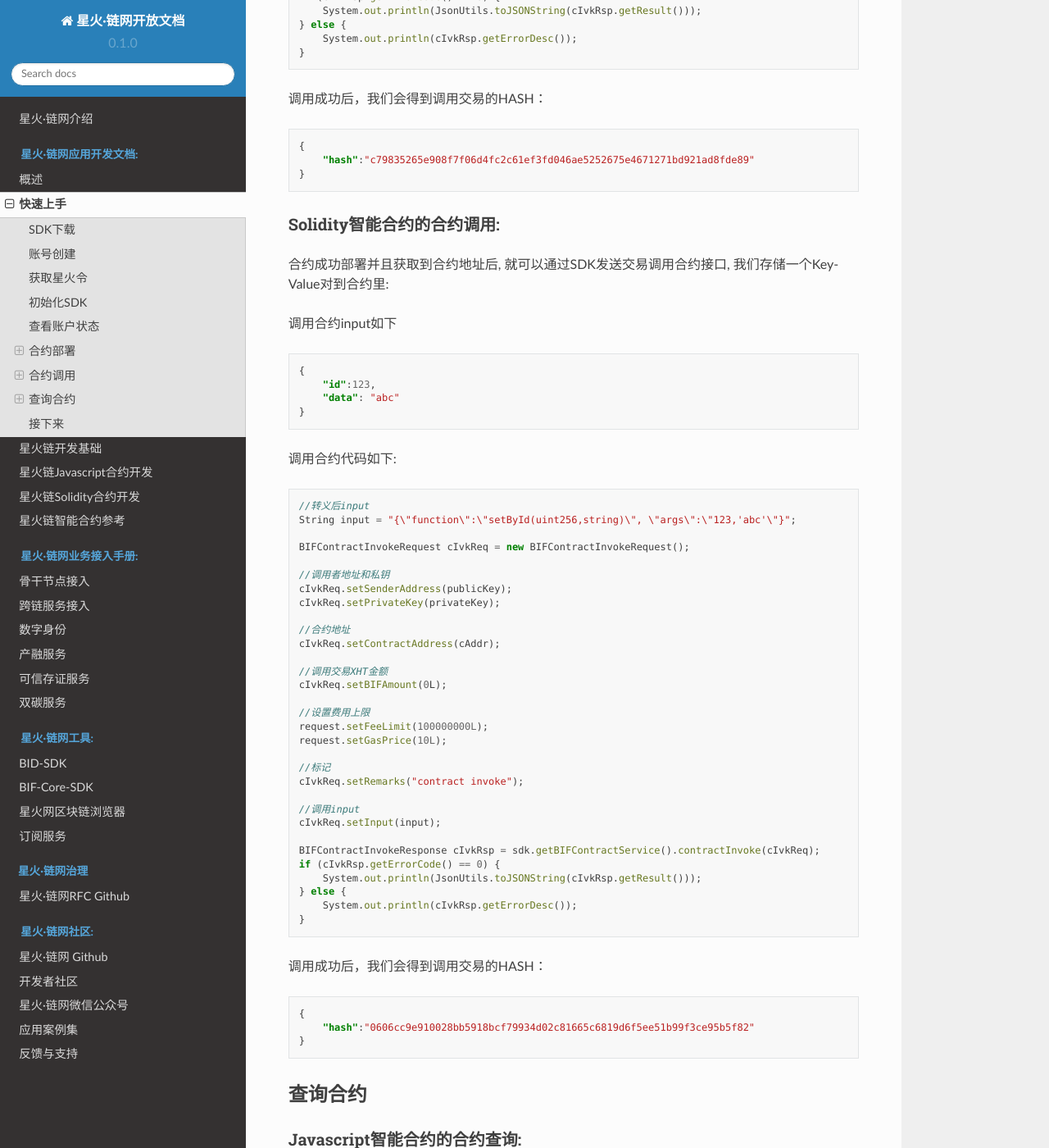
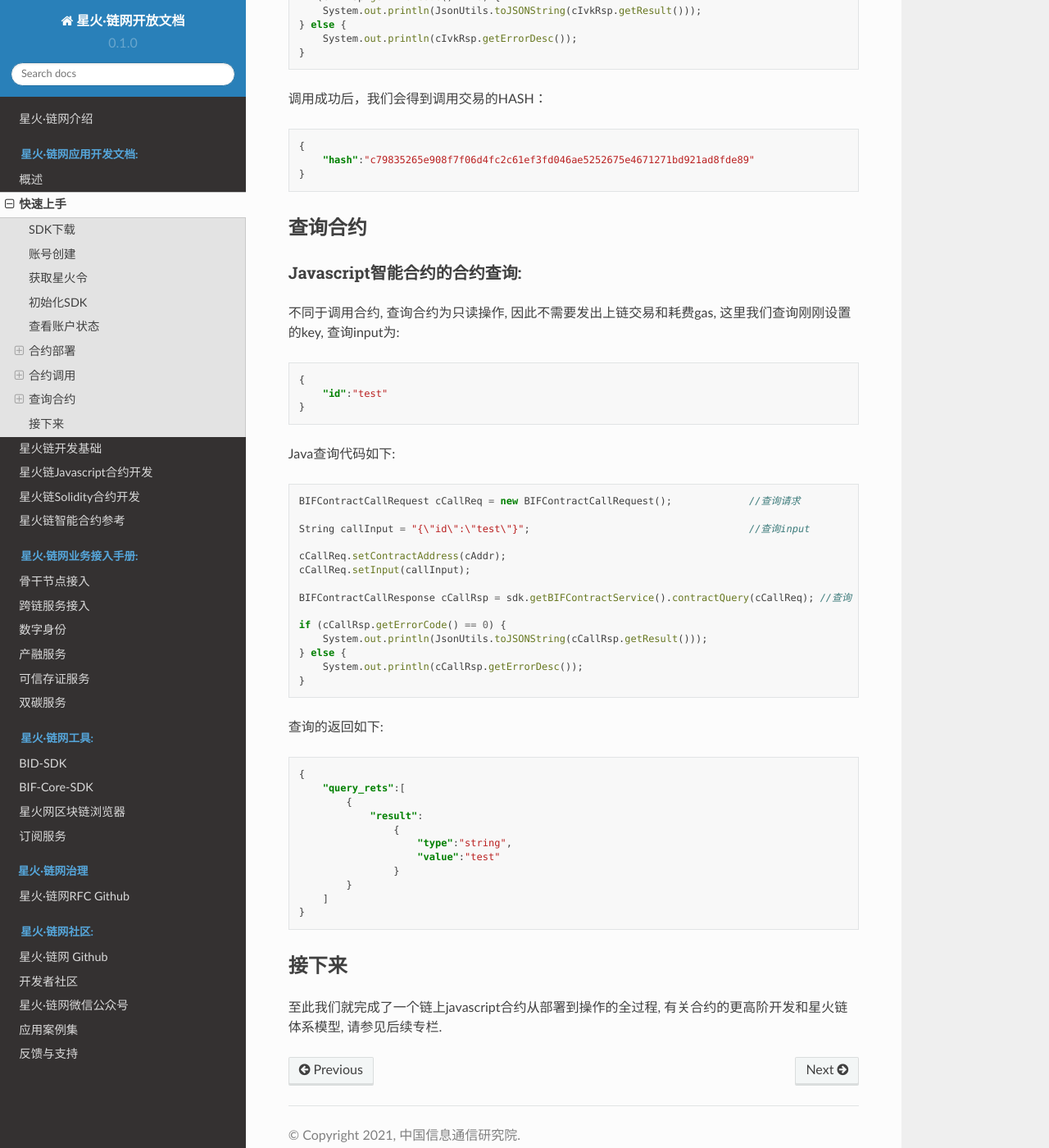
Before and after one commit to caict-4iot-dev/bif-doc, a Sphinx documentation site: the page built from docs/source/app/quick_start.md, in a window 1280 px wide and 1400 px high, scrolled down 6285 px. Shown: the whole window at 82% size. Built offline with Sphinx 7.4.7 and the Read the Docs theme 2.0.0, drawn with Linux system fonts in a browser that asks for light colours; some of the changed text lies outside the part shown.

Commit message:
Update quick_start.md

````diff
--- a/docs/source/app/quick_start.md
+++ b/docs/source/app/quick_start.md
@@ -353,67 +353,6 @@
 
 
 
-
-
-#### Solidity智能合约的合约调用:
-
-合约成功部署并且获取到合约地址后, 就可以通过SDK发送交易调用合约接口, 我们存储一个Key-Value对到合约里:
-
-调用合约input如下
-
-```json
-{
-    "id":123,
-    "data": "abc"
-}
-```
-
-调用合约代码如下:
-
-```java
-//转义后input
-String input = "{\"function\":\"setById(uint256,string)\", \"args\":\"123,'abc'\"}";
-
-BIFContractInvokeRequest cIvkReq = new BIFContractInvokeRequest();
-
-//调用者地址和私钥
-cIvkReq.setSenderAddress(publicKey);
-cIvkReq.setPrivateKey(privateKey);
-
-//合约地址
-cIvkReq.setContractAddress(cAddr);
-
-//调用交易XHT金额
-cIvkReq.setBIFAmount(0L);
-
-//设置费用上限
-request.setFeeLimit(100000000L);
-request.setGasPrice(10L);
-
-//标记
-cIvkReq.setRemarks("contract invoke");
-
-//调用input
-cIvkReq.setInput(input);
-
-BIFContractInvokeResponse cIvkRsp = sdk.getBIFContractService().contractInvoke(cIvkReq);
-if (cIvkRsp.getErrorCode() == 0) {
-    System.out.println(JsonUtils.toJSONString(cIvkRsp.getResult()));
-} else {
-    System.out.println(cIvkRsp.getErrorDesc());
-}
-```
-
-调用成功后，我们会得到调用交易的HASH：
-
-```json
-{
-    "hash":"0606cc9e910028bb5918bcf79934d02c81665c6819d6f5ee51b99f3ce95b5f82"
-}
-```
-
-
-
 ## 查询合约
 
 #### Javascript智能合约的合约查询:
@@ -463,53 +402,6 @@
 
 
 
-#### Solidity智能合约的合约查询:
-
-不同于调用合约, 查询合约为只读操作, 因此不需要发出上链交易和耗费gas, 这里我们查询刚刚设置的key, 查询input为:
-
-```json
-{
-    "id":123
-}
-```
-
-Java查询代码如下:
-
-```java
-BIFContractCallRequest cCallReq = new BIFContractCallRequest();             //查询请求
-
-String callInput = "{\"function\":\"queryById(uint256)\",\"args\":123,\"return\":\"returns(string)\"}";                                     //查询input
-
-cCallReq.setContractAddress(cAddr);
-cCallReq.setInput(callInput);
-
-BIFContractCallResponse cCallRsp = sdk.getBIFContractService().contractQuery(cCallReq); //查询
-
-if (cCallRsp.getErrorCode() == 0) {
-    System.out.println(JsonUtils.toJSONString(cCallRsp.getResult()));
-} else {
-    System.out.println(cCallRsp.getErrorDesc());
-}
-```
-
-查询的返回如下:
-
-```json
-{
-    "query_rets":[
-        {
-            "result":{
-                "data":"[abc]",
-            }
-        }
-    ]
-}
-```
-
-
-
-
-
 ## 接下来
 
 至此我们就完成了一个链上javascript合约从部署到操作的全过程, 有关合约的更高阶开发和星火链体系模型, 请参见后续专栏.
````
